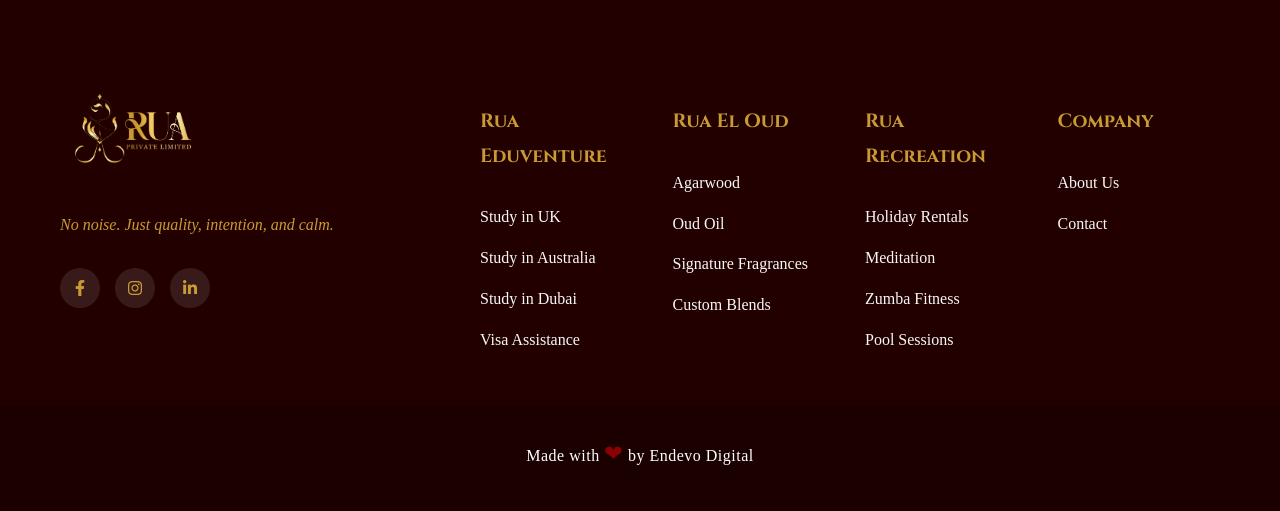
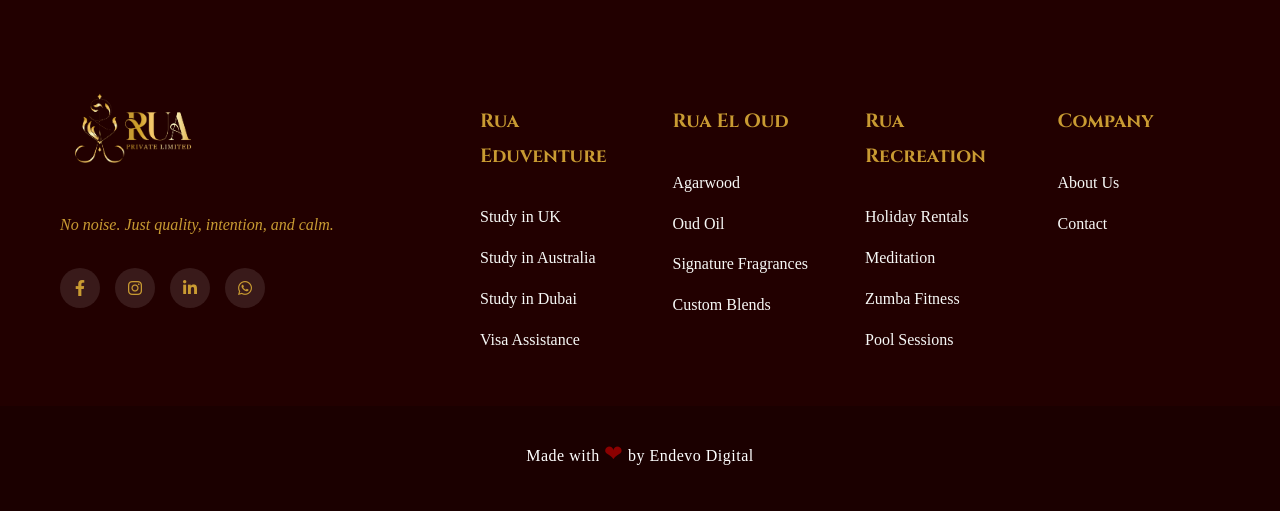
Before and after one commit to AmriShanab/RuaPvtLtd, a PHP site: page /index.php in a window 1280 px wide. Shown: the part 3409-3920 px from the top of the page. Run offline with PHP 8.4, Linux system fonts and the light colour scheme.

Commit message:
New Fixes

```diff
--- a/footer.php
+++ b/footer.php
@@ -12,7 +12,7 @@
         <a href="https://www.facebook.com/share/1Mtw2nNSu8/?mibextid=wwXIfr" class="social-icon"><i class="fab fa-facebook-f"></i></a>
         <a href="https://www.instagram.com/rua_eduventure?igsh=dGJkb2hnc2dkejI%3D&utm_source=qr" class="social-icon"><i class="fab fa-instagram"></i></a>
         <a href="www.linkedin.com/in/rua-pvt-ltd-08767437a6" class="social-icon"><i class="fab fa-linkedin-in"></i></a>
-        <!-- <a href="#" class="social-icon"><i class="fab fa-x"></i></a> -->
+        <a href="https://wa.me/94707770883" class="social-icon"><i class="fab fa-whatsapp"></i></a>
       </div>
     </div>
 
```
